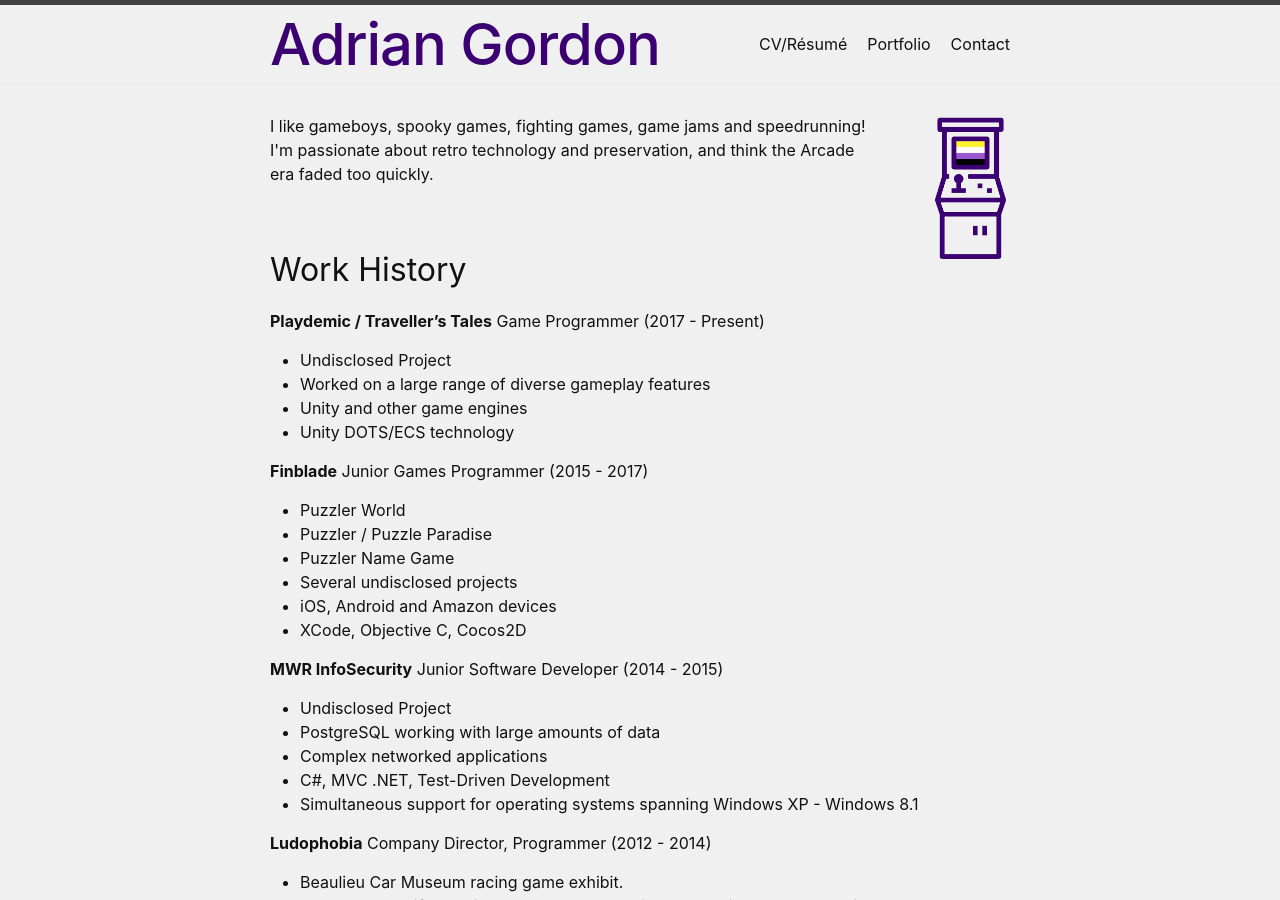
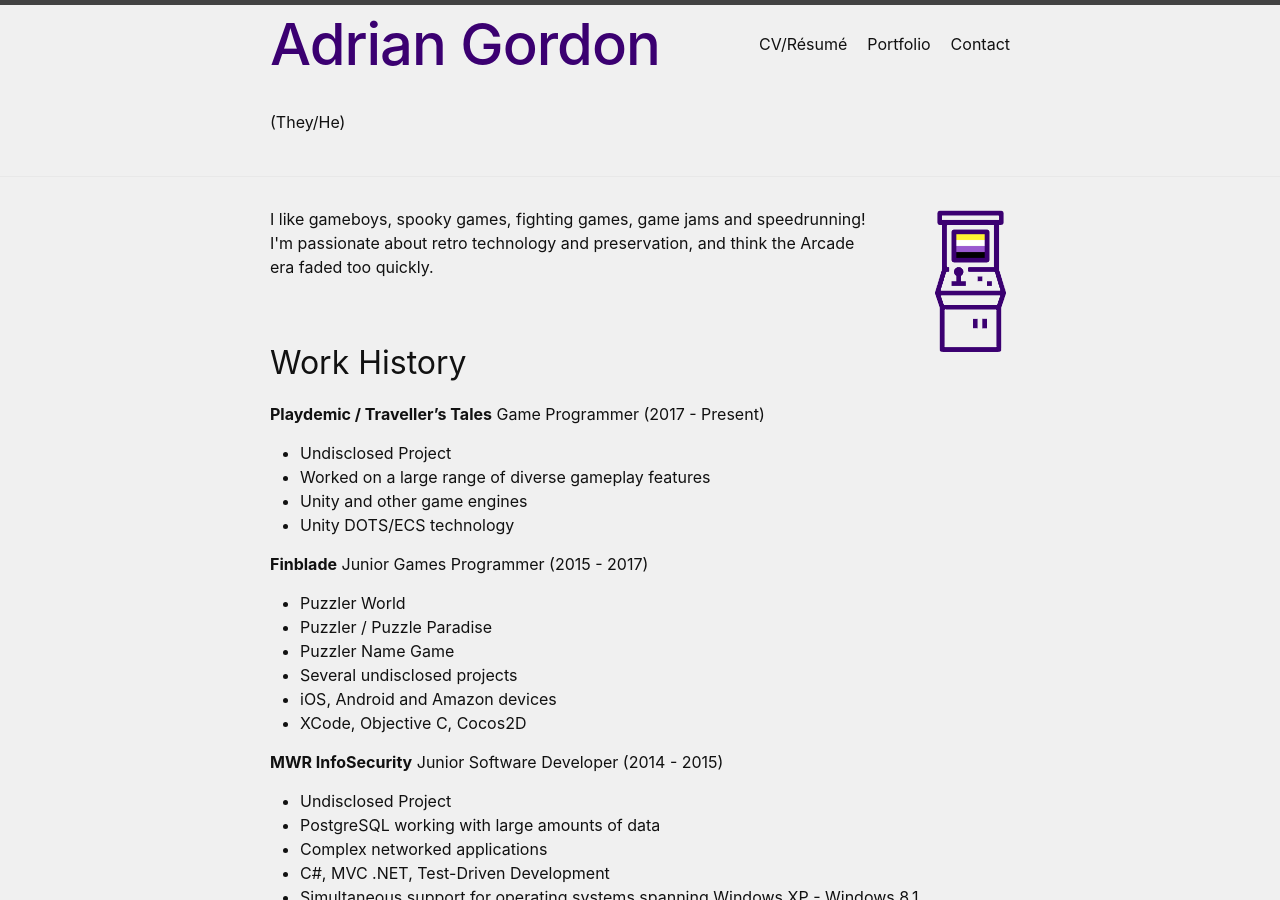
Before and after one commit to TheADrain/Portfolio, a Jekyll site: the page built from docs/index.markdown, in a window 1280 px wide and 900 px high. Built offline with Jekyll 4.4.1, drawn with Linux system fonts in a browser that asks for light colours.

Commit message:
Update header.html

```diff
--- a/docs/_includes/header.html
+++ b/docs/_includes/header.html
@@ -31,5 +31,7 @@
     {%- endif -%}
 
   </div>
-
+  <div class="wrapper">
+    <p>(They/He)</p>
+  </div>
 </header>
```
